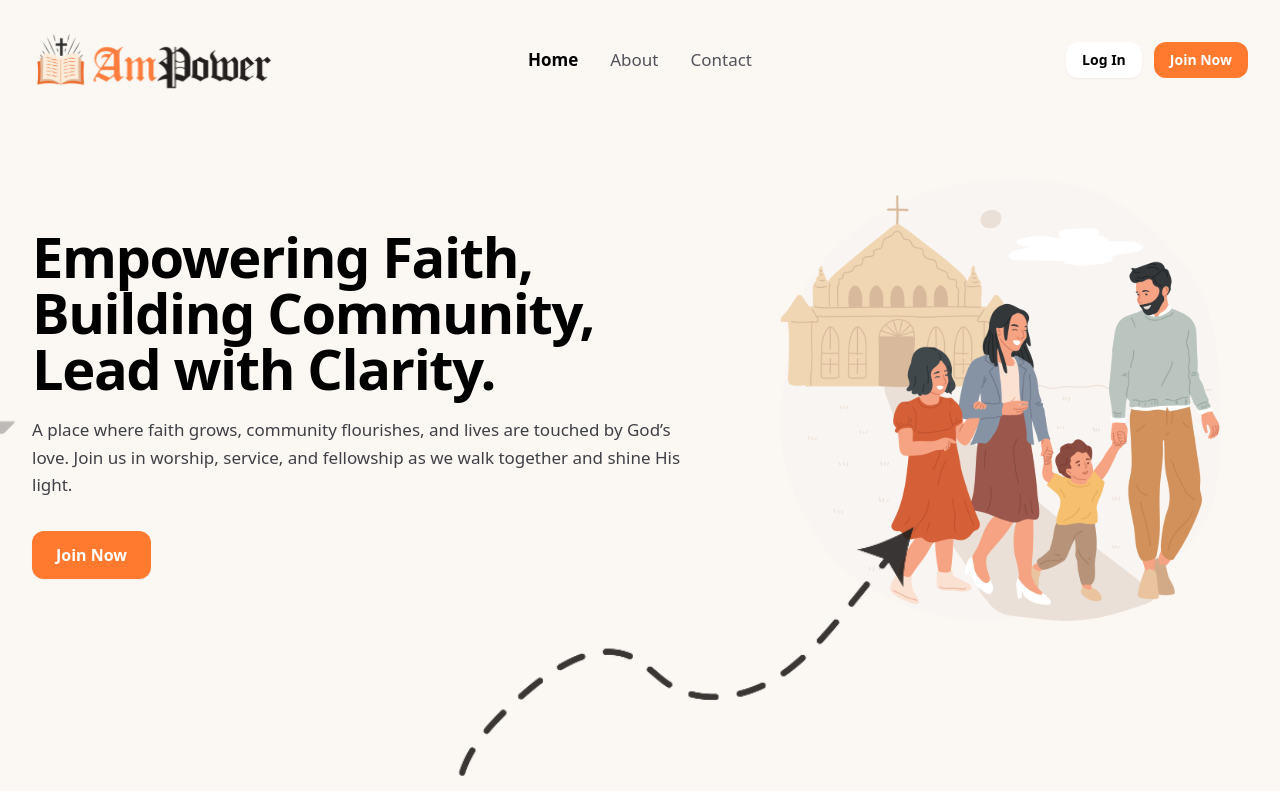
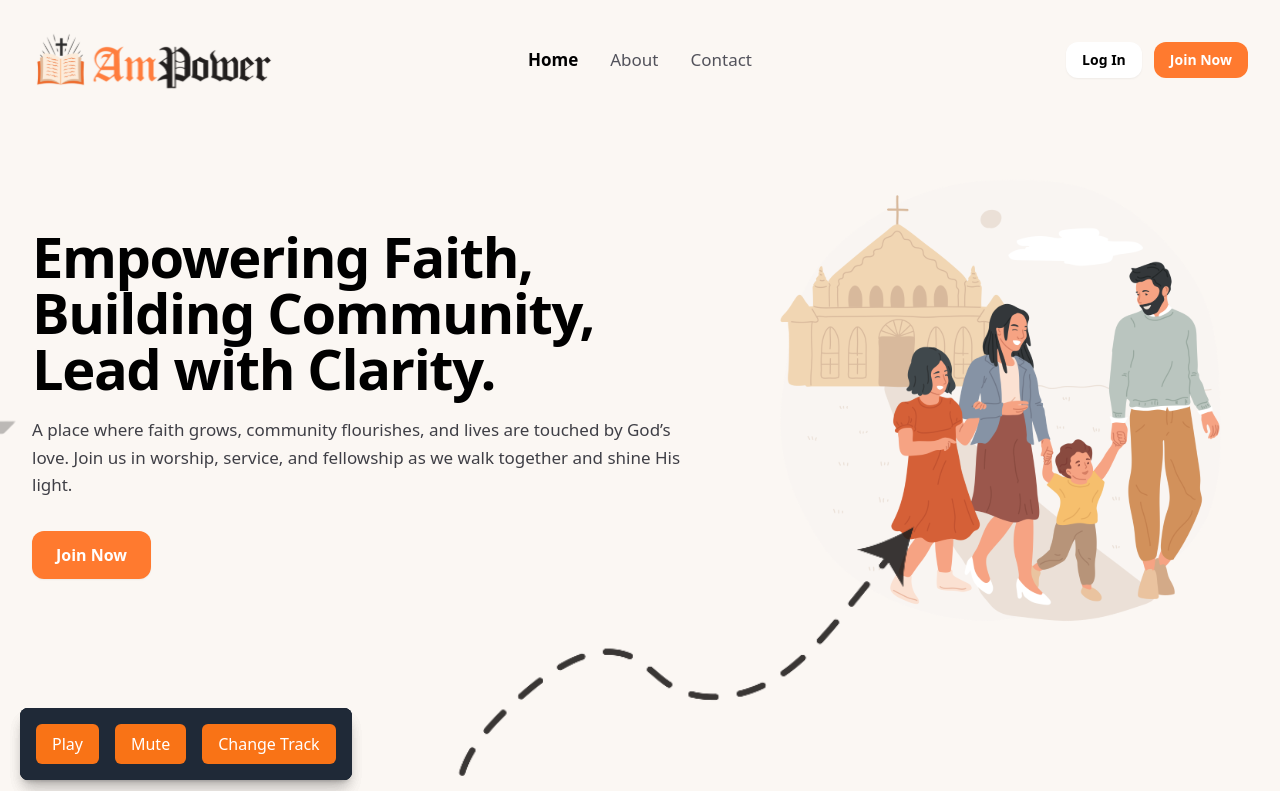
Before and after one commit to hxt-iiixi/InstantCare-Laundry, a React (Vite) app in the folder frontend/: page / in a window 1280 px wide. Shown: the top 791 px of the page. Built offline with nearby package versions, Linux system fonts and the light colour scheme; no server answers.

Commit message:
FIX MUSIC PAGE TRANS

```diff
--- a/frontend/src/App.jsx
+++ b/frontend/src/App.jsx
@@ -1,18 +1,16 @@
-import { Routes, Route, Navigate } from 'react-router-dom';
-import { useState, useEffect } from 'react';
+import { Routes, Route, Navigate } from "react-router-dom";
+import { useState, useEffect } from "react";
 import RegisterPage from "./pages/auth/RegisterPage.jsx";
 import LoginPage from "./pages/auth/LoginPage.jsx";
 import DashboardPage from "./pages/Super-Admin/DashboardPage.jsx";
 import SystemManagementPage from "./pages/Super-Admin/SystemManagementPage.jsx";
 import AccountControlPage from "./pages/Super-Admin/AccountControlPage.jsx";
-
 import UserRolesPage from "./pages/Super-Admin/UserRolesPage.jsx";
 import Home from './pages/landing-page/Home.jsx';
 import ForgetPasswordPage from "./pages/auth/ForgetPasswordPage.jsx";
 import VerifyOTPPage from "./pages/auth/VerifyOTPPage.jsx";
 import ResetPasswordPage from "./pages/auth/ResetPasswordPage.jsx";
 import CreatePasswordPage from "./pages/auth/CreatePasswordPage.jsx";
-import { motion } from 'framer-motion';
 import About from "./pages/landing-page/About.jsx";
 import VerifyOTPRegistrationPage from "./pages/auth/VerifyOTPRegistrationPage";
 import ChurchAdminRegisterPage from "./pages/auth/ChurchAdminRegisterPage.jsx";
@@ -20,10 +18,10 @@ import RoleSelectPage from "/src/pages/auth/RoleSelectPage.jsx";
 import Calendar from "./pages/church-admin/Calendar.jsx";
 import Contact from './pages/landing-page/Contacts.jsx';
 
+import PersistentLayout from "./components/PersistentLayout";  // Import the PersistentLayout component
 
 export default function App() {
   const [token, setToken] = useState(localStorage.getItem("token"));
-
 
   useEffect(() => {
     const handleStorageChange = () => setToken(localStorage.getItem("token"));
@@ -33,59 +31,26 @@ export default function App() {
 
   return (
     <Routes>
+      {/* Pages without Background Music */}
       <Route path="/create-password" element={<CreatePasswordPage />} />
-      <Route path="/" element={<Home />} />
-      <Route
-        path="/register/member"
-        element={
-          <motion.div
-            initial="hidden"
-            animate="visible"
-            variants={{ hidden: { opacity: 0 }, visible: { opacity: 1, transition: { duration: 1 } } }}
-          >
-            <RegisterPage />
-          </motion.div>
-        }
-      />
-      <Route
-        path="/login"
-        element={
-          <motion.div
-            initial="hidden"
-            animate="visible"
-            variants={{ hidden: { opacity: 0 }, visible: { opacity: 1, transition: { duration: 1 } } }}
-          >
-            <LoginPage />
-          </motion.div>
-        }
-      />
-      <Route
-        path="/dashboard"
-        element={token ? <DashboardPage /> : <Navigate to="/login" replace />}
-      />
-      <Route
-        path="/SystemManagement"
-        element={token ? <SystemManagementPage /> : <Navigate to="/login" replace />}
-      />
-      <Route
-        path="/UserRoles"
-        element={token ? <UserRolesPage /> : <Navigate to="/login" replace />}
-      />
-
-      <Route
-        path="/account"
-        element={token ? <AccountControlPage /> : <Navigate to="/login" replace />}
-      />
-       <Route path="/register" element={<RoleSelectPage />} />
-      <Route path="/verify-otp-registration" element={<VerifyOTPRegistrationPage />} />
-      <Route path="/register/church-admin" element={<ChurchAdminRegisterPage />} />
+      <Route path="/login" element={<LoginPage />} />
+      <Route path="/register/member" element={<RegisterPage />} />
+      <Route path="/dashboard" element={token ? <DashboardPage /> : <Navigate to="/login" replace />} />
+      <Route path="/SystemManagement" element={token ? <SystemManagementPage /> : <Navigate to="/login" replace />} />
+      <Route path="/UserRoles" element={token ? <UserRolesPage /> : <Navigate to="/login" replace />} />
+      <Route path="/account" element={token ? <AccountControlPage /> : <Navigate to="/login" replace />} />
       <Route path="/forget-password" element={<ForgetPasswordPage />} />
       <Route path="/verify-otp" element={<VerifyOTPPage />} />
       <Route path="/reset-password" element={<ResetPasswordPage />} />
-      <Route path="/about" element={<About />} />
+      <Route path="/verify-otp-registration" element={<VerifyOTPRegistrationPage />} />
+      <Route path="/register/church-admin" element={<ChurchAdminRegisterPage />} />
+      <Route path="/register" element={<RoleSelectPage />} />
       <Route path="/Calendar" element={<Calendar />} />
-      <Route path="/Contact" element={<Contact />} />
 
+      {/* Pages with Background Music - Wrapped in PersistentLayout */}
+      <Route path="/" element={<PersistentLayout><Home /></PersistentLayout>} />
+      <Route path="/about" element={<PersistentLayout><About /></PersistentLayout>} />
+      <Route path="/Contact" element={<PersistentLayout><Contact /></PersistentLayout>} />
     </Routes>
   );
 }
--- /dev/null
+++ b/frontend/src/components/BackgroundMusic.jsx
@@ -0,0 +1,57 @@
+import React, { useState, useRef } from "react";
+
+// Import your music files
+import backgroundMusic1 from "../assets/music/Dream Aria Genshin Impact NighttimeEvening Title Screen Main Menu BGM OST EXTENDED.mp3";
+import backgroundMusic2 from "../assets/music/Bassilyo - Lord Patawad.mp3";
+
+const BackgroundMusic = () => {
+  const [isPlaying, setIsPlaying] = useState(false);
+  const [isMuted, setIsMuted] = useState(false);
+  const [currentTrack, setCurrentTrack] = useState(backgroundMusic1);
+  const audioRef = useRef(null);
+
+  const togglePlayPause = () => {
+    if (isPlaying) {
+      audioRef.current.pause();
+    } else {
+      audioRef.current.play();
+    }
+    setIsPlaying(!isPlaying);
+  };
+
+  const toggleMute = () => {
+    audioRef.current.muted = !isMuted;
+    setIsMuted(!isMuted);
+  };
+
+  const changeTrack = () => {
+    const newTrack = currentTrack === backgroundMusic1 ? backgroundMusic2 : backgroundMusic1;
+    setCurrentTrack(newTrack);
+    audioRef.current.src = newTrack;
+    audioRef.current.play();
+    setIsPlaying(true);
+  };
+
+  return (
+    <div className="fixed bottom-5 left-5 z-50 bg-gray-800 text-white p-4 rounded-lg shadow-lg flex items-center gap-4">
+      <audio ref={audioRef} loop>
+        <source src={currentTrack} type="audio/mp3" />
+        Your browser does not support the audio element.
+      </audio>
+
+      <button onClick={togglePlayPause} className="bg-orange-500 hover:bg-orange-600 px-4 py-2 rounded-md">
+        {isPlaying ? "Pause" : "Play"}
+      </button>
+
+      <button onClick={toggleMute} className="bg-orange-500 hover:bg-orange-600 px-4 py-2 rounded-md">
+        {isMuted ? "Unmute" : "Mute"}
+      </button>
+
+      <button onClick={changeTrack} className="bg-orange-500 hover:bg-orange-600 px-4 py-2 rounded-md">
+        Change Track
+      </button>
+    </div>
+  );
+};
+
+export default BackgroundMusic;
--- /dev/null
+++ b/frontend/src/components/GlobalLayout.jsx
@@ -0,0 +1,17 @@
+// src/components/GlobalLayout.js
+import React from "react";
+import BackgroundMusic from "./BackgroundMusic";  // Import BackgroundMusic component
+
+const GlobalLayout = ({ children }) => {
+  return (
+    <div>
+      {/* The BackgroundMusic component will persist across all pages */}
+      <BackgroundMusic />
+
+      {/* Render the page content passed to the layout */}
+      {children}
+    </div>
+  );
+};
+
+export default GlobalLayout;
--- /dev/null
+++ b/frontend/src/components/MusicLayout.jsx
@@ -0,0 +1,17 @@
+// src/components/MusicLayout.jsx
+import React from "react";
+import BackgroundMusic from "./BackgroundMusic";  // Import the BackgroundMusic component
+
+const MusicLayout = ({ children }) => {
+  return (
+    <div>
+      {/* Render BackgroundMusic only inside this layout */}
+      <BackgroundMusic />
+
+      {/* Render the page content */}
+      {children}
+    </div>
+  );
+};
+
+export default MusicLayout;
--- /dev/null
+++ b/frontend/src/components/PersistentLayout.jsx
@@ -0,0 +1,17 @@
+// src/components/PersistentLayout.jsx
+import React from "react";
+import BackgroundMusic from "./BackgroundMusic";  // Import the BackgroundMusic component
+
+const PersistentLayout = ({ children }) => {
+  return (
+    <div>
+      {/* BackgroundMusic will be always present */}
+      <BackgroundMusic />
+
+      {/* Render the page content */}
+      {children}
+    </div>
+  );
+};
+
+export default PersistentLayout;
--- a/frontend/src/pages/landing-page/About.jsx
+++ b/frontend/src/pages/landing-page/About.jsx
@@ -19,8 +19,8 @@ import ampowerLogo from "../../assets/icons/ampower-ehite.png";
 import fbIcon from "../../assets/icons/facebook-white.svg";
 import twIcon from "../../assets/icons/twitter-white.svg";
 import igIcon from "../../assets/icons/instagram-white.svg";
-
-
+import BackgroundMusic from "../../components/BackgroundMusic";
+import GlobalLayout from "../../components/PersistentLayout";
 export default function About() {
 
   const [leftIdx, setLeftIdx] = useState(1); // when offset=0, LEFT is index 1
@@ -51,7 +51,8 @@ export default function About() {
 
   return (
     <>
-      <Navbar />
+      <GlobalLayout>
+        <Navbar />
 
       {/* SECTION 1: Top hero */}
       <section className="relative">
@@ -447,6 +448,8 @@ export default function About() {
         </div>
       </div>
     </footer>
+      <BackgroundMusic />
+      </GlobalLayout>
 
     </>
   );
--- a/frontend/src/pages/landing-page/Contacts.jsx
+++ b/frontend/src/pages/landing-page/Contacts.jsx
@@ -2,10 +2,11 @@ import React from "react";
 import { Phone, Mail, MapPin, Send } from "lucide-react";
 import Navbar from "../../components/Navbar";
 import ChurchInfoFooter from "../../components/Home-Page/ChurchInfoFooter";
-
+import BackgroundMusic from "../../components/BackgroundMusic";
+import GlobalLayout from "../../components/PersistentLayout";
 export default function Contact() {
   return (
-    <div className="min-h-screen bg-white font-sans text-gray-800">
+     <GlobalLayout><div className="min-h-screen bg-white font-sans text-gray-800">
       {/* Header Section */}
 
       <Navbar />
@@ -114,6 +115,9 @@ export default function Contact() {
         </div>
       </section>
         <ChurchInfoFooter />
+        <BackgroundMusic />
     </div>
+    </GlobalLayout>
+
   );
 }
--- a/frontend/src/pages/landing-page/Home.jsx
+++ b/frontend/src/pages/landing-page/Home.jsx
@@ -6,10 +6,12 @@ import UpcomingEvents from "../../components/Home-Page/UpcomingEvents";
 import LeadershipTeam from "../../components/Home-Page/LeadershipTeam";
 import ChurchInfoFooter from "../../components/Home-Page/ChurchInfoFooter";
 import ReflectionPrompts from "../../components/Home-Page/ReflectionPrompts";
-
+import BackgroundMusic from "../../components/BackgroundMusic";
+import GlobalLayout from "../../components/PersistentLayout";
 export default function Home() {
   return (
     <>
+      <GlobalLayout>
         <Navbar />
         <Hero />
         <FeatureCards />
@@ -18,6 +20,9 @@ export default function Home() {
         <UpcomingEvents />
         <LeadershipTeam />
         <ChurchInfoFooter />
+        <BackgroundMusic />
+      </GlobalLayout>
+
     </>
   );
 }
```
Also changed, not shown: 2 other files (tests, documents, lock files or other folders). Lines whose indentation alone changed are shown as unchanged.
